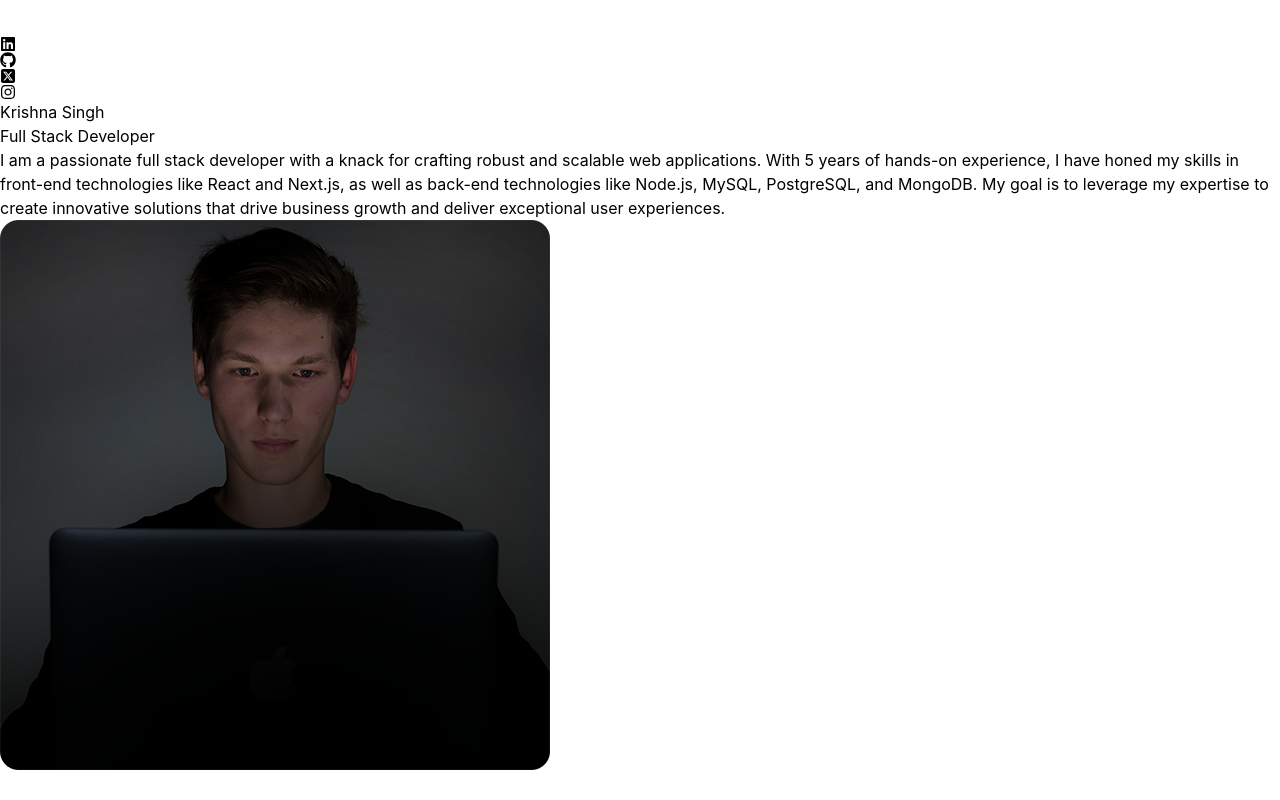
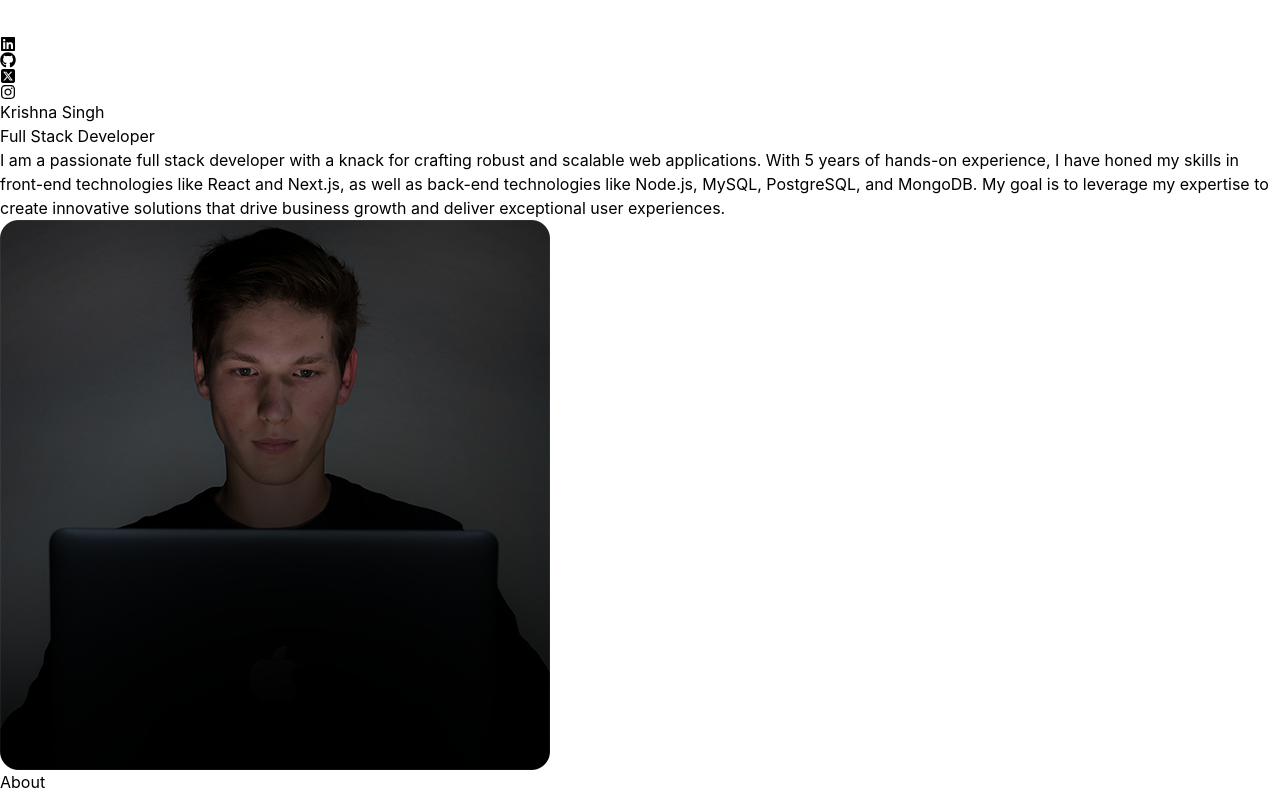
Before and after one commit to Szkrishna/My-Portfolio, a React (Vite) app: page / in a window 1280 px wide. Built offline with nearby package versions, Linux system fonts and the light colour scheme.

Commit message:
created about component and using it in app.jsx

```diff
--- a/src/App.jsx
+++ b/src/App.jsx
@@ -1,6 +1,7 @@
 // import React from 'react';
-import Navbar from "./components/Navbar"
-import Hero from "./components/Hero"
+import Navbar from "./components/Navbar";
+import Hero from "./components/Hero";
+import About from "./components/About";
 
 const App = () => {
   return (
@@ -11,6 +12,7 @@ const App = () => {
         <div className="container mx-auto px-8">
           <Navbar />
           <Hero />
+          <About />
         </div>
       </div>
     </>
--- /dev/null
+++ b/src/components/About.jsx
@@ -0,0 +1,9 @@
+// import React from 'react';
+
+const About = () => {
+  return (
+    <div>About</div>
+  )
+}
+
+export default About;
--- a/src/components/Hero.jsx
+++ b/src/components/Hero.jsx
@@ -1,6 +1,6 @@
 // import React from 'react';
 import { HERO_CONTENT } from "../constants";
-import profilePic from "../assets/kevinRushProfile.png"
+import profilePic from "../assets/kevinRushProfile.png";
 
 const Hero = () => {
     return (
```
